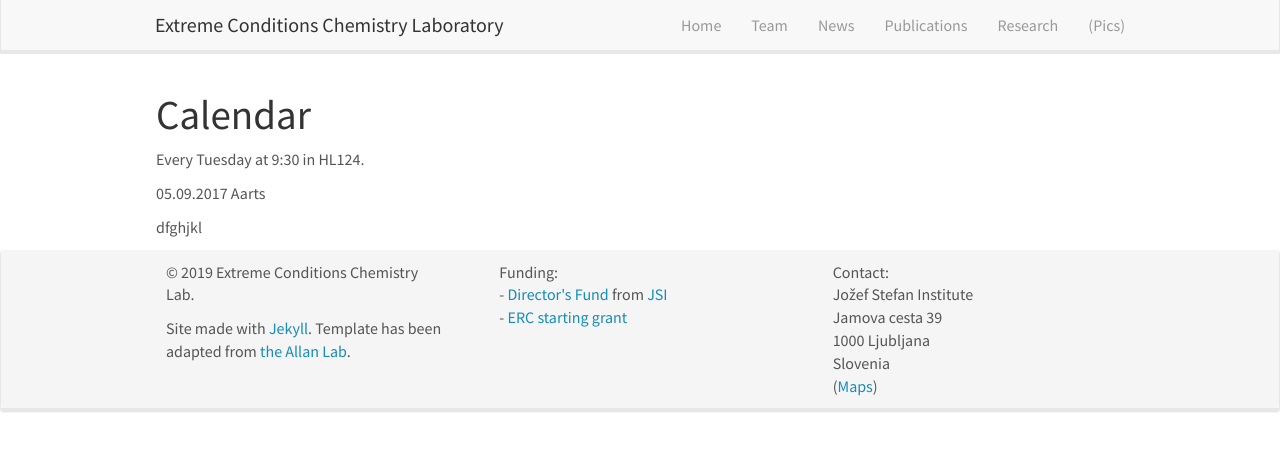
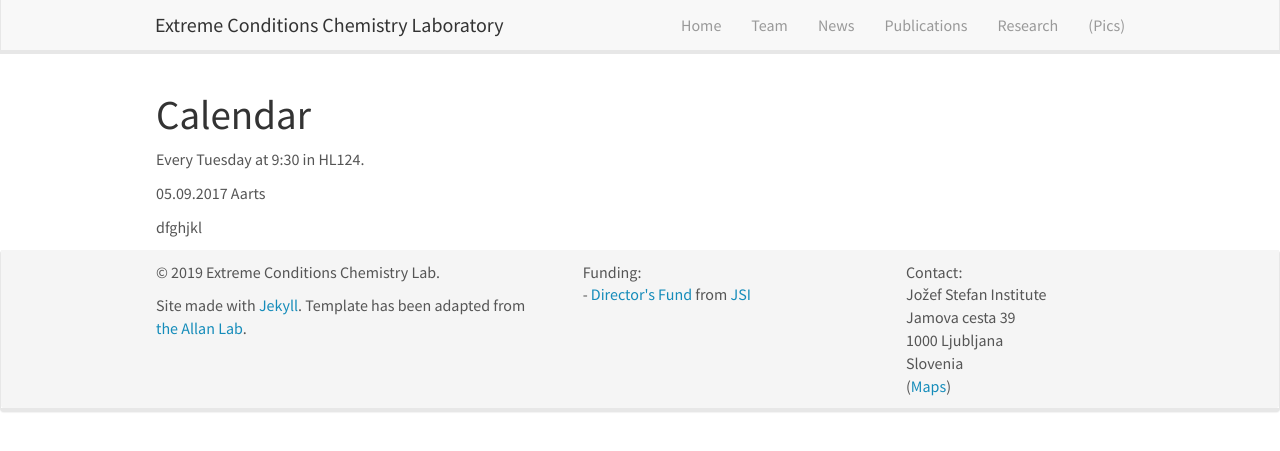
Before and after one commit to eccl-jsi/eccl-jsi.github.io, a Jekyll site: the page built from _pages/mini_lecture_series.md, in a window 1280 px wide. Shown: the top 451 px of the page. Built offline with Jekyll 4.4.1, drawn with Linux system fonts in a browser that asks for light colours; nearby versions of some CDN libraries.

Commit message:
Update footer.html

```diff
--- a/_includes/footer.html
+++ b/_includes/footer.html
@@ -2,7 +2,7 @@
   <div class="panel-footer">
 	<div class="container-fluid">
 	  <div class="row">
-		<div class="col-sm-4">
+		<div class="col-sm-5">
 
 		  <p>&copy 2019 Extreme Conditions Chemistry Lab.</p>
                   <p>Site made with <a href="https://jekyllrb.com">Jekyll</a>. Template has been adapted from <a href="https://www.allanlab.org/"> the Allan Lab</a>.</p>
@@ -16,9 +16,8 @@
 		  Funding:<br />
 		  - <a href="https://www.ijs.si/ijsw/Zmagovalci">Director's Fund</a> from <a href="https://www.ijs.si/ijsw/V001/JSI">JSI</a> <br />
 
-          - <a href='https://www.universiteitleiden.nl/en/news/2017/08/two-erc-grants-for-leiden-physics'>ERC starting grant</a>
-		</div>
-		<div class="col-sm-4">
+          	</div>
+		<div class="col-sm-3">
 		  Contact:<br />
 		  Jožef Stefan Institute<br />
 		  Jamova cesta 39<br />
```
